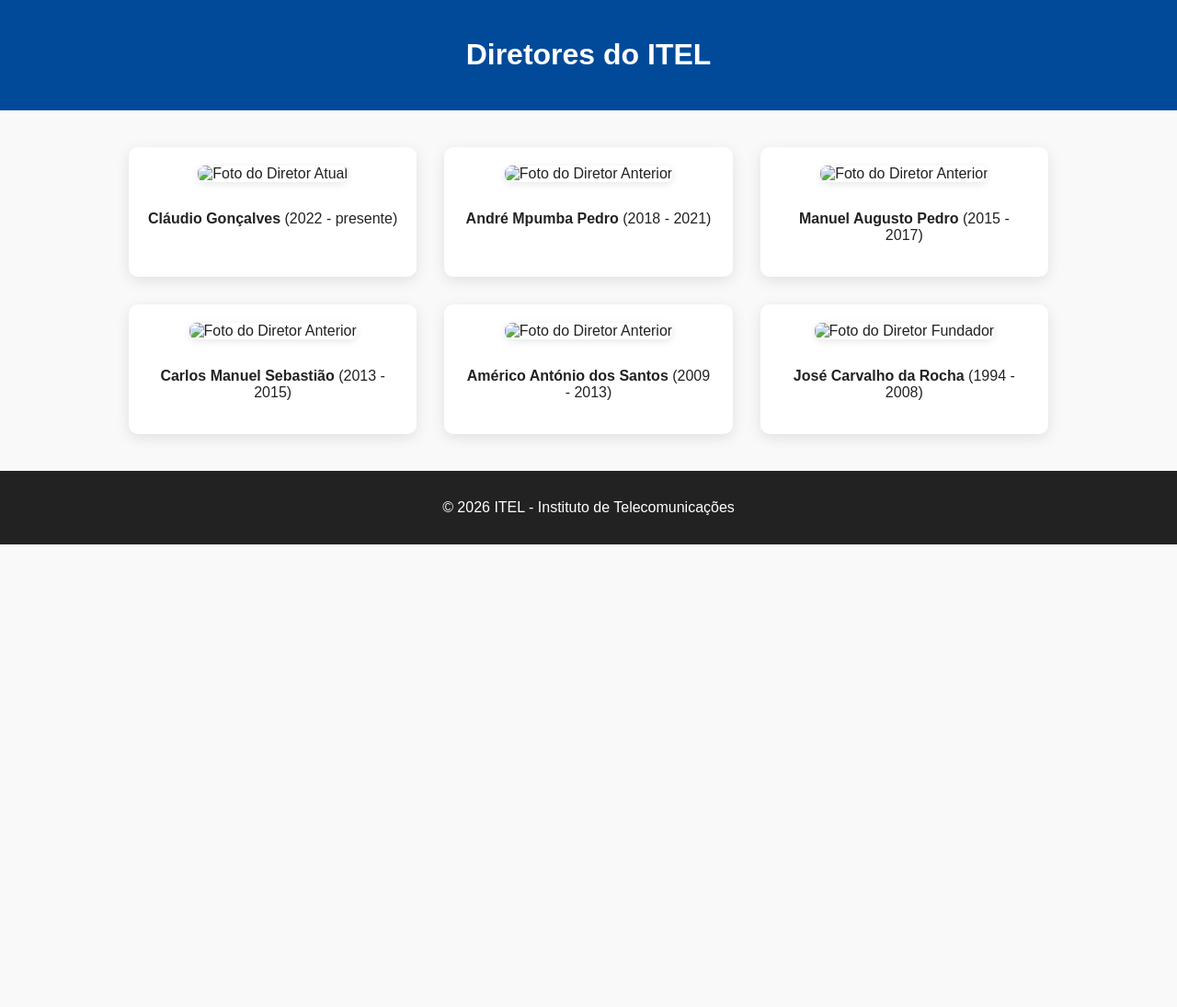
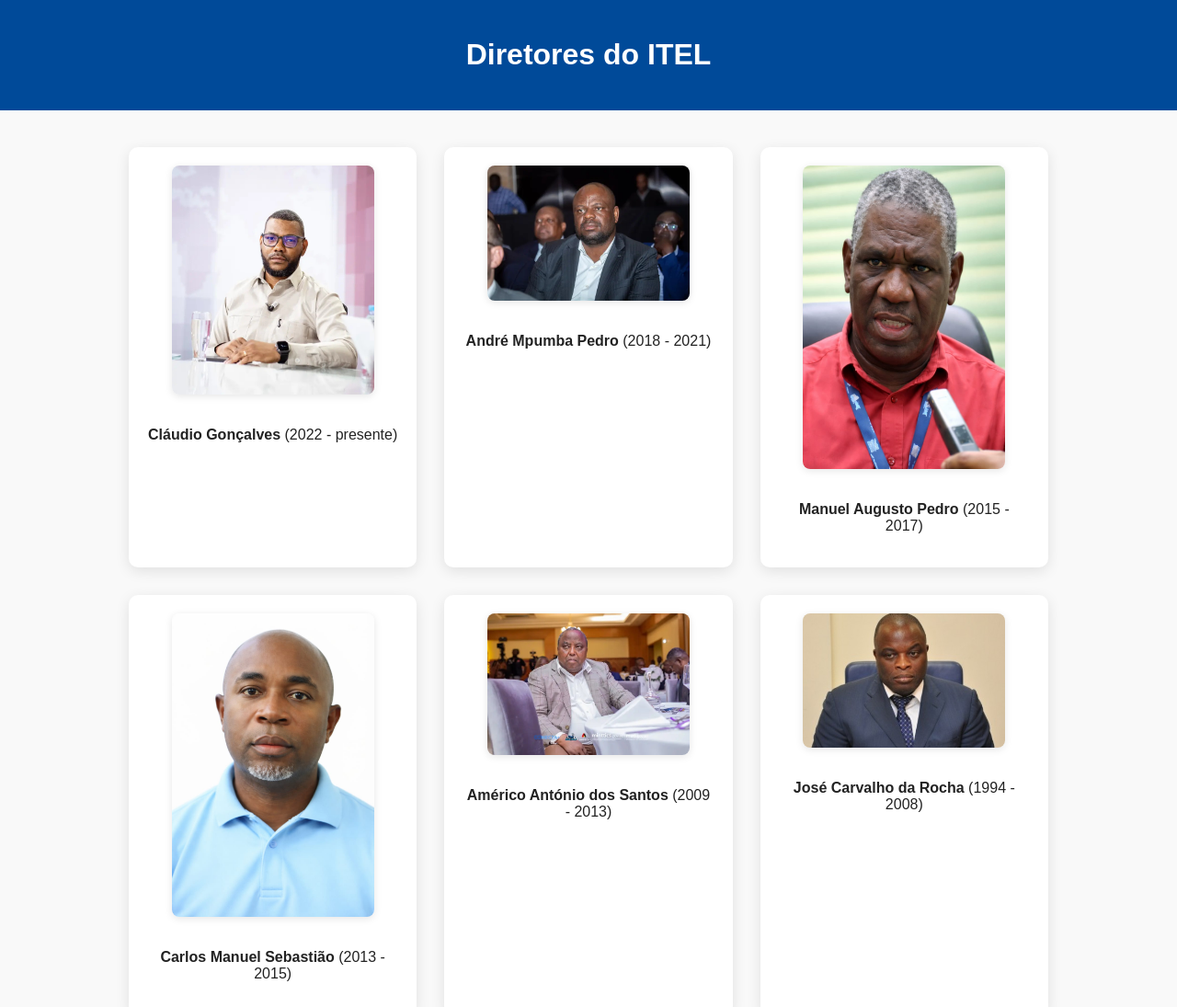
Before and after one commit to DanielCardoso0/ITEL, a plain HTML site: page diretores.html in a window 1280 px wide. Shown: the top 1095 px of the page at 92% size. Before the commit the page ends 800 px from the top, so only its background shows below. Drawn offline with Linux system fonts and the light colour scheme.

Commit message:
Update diretores.html

```diff
--- a/diretores.html
+++ b/diretores.html
@@ -13,20 +13,20 @@
 
     <main class="container">
         <section class="diretor-card">
-            <img src="img/diretor-atual.jpg" alt="Foto do Diretor Atual">
+            <img src="img/1773149284352.jpg" alt="Foto do Diretor Atual">
 
             <p><strong>Cláudio Gonçalves</strong> (2022 - presente)</p>
         </section>
 
             <section class="diretor-card">
-            <img src="img/diretor-anterior.jpg" alt="Foto do Diretor Anterior">
+            <img src="img/1773149411302.jpg" alt="Foto do Diretor Anterior">
 
             <p><strong> André Mpumba Pedro</strong> (2018 - 2021)</p>
         </section>
 
 
           <section class="diretor-card">
-            <img src="img/diretor-anterior.jpg" alt="Foto do Diretor Anterior">
+            <img src="img/WhatsApp Image 2026-03-12 at 21.56.42 (1).jpeg" alt="Foto do Diretor Anterior">
 
             <p><strong> Manuel Augusto Pedro</strong> (2015 - 2017)</p>
         </section>
@@ -35,7 +35,7 @@
 
 
         <section class="diretor-card">
-            <img src="img/diretor-anterior.jpg" alt="Foto do Diretor Anterior">
+            <img src="img/WhatsApp Image 2026-03-12 at 21.56.42.jpeg" alt="Foto do Diretor Anterior">
 
             <p><strong> Carlos Manuel Sebastião</strong> (2013 - 2015)</p>
         </section>
@@ -43,13 +43,13 @@
 
 
         <section class="diretor-card">
-            <img src="img/diretor-anterior.jpg" alt="Foto do Diretor Anterior">
+            <img src="img/1773149666919.jpg" alt="Foto do Diretor Anterior">
 
             <p><strong>Américo António dos Santos</strong> (2009 - 2013)</p>
         </section>
 
         <section class="diretor-card">
-            <img src="img/diretor-fundador.jpg" alt="Foto do Diretor Fundador">
+            <img src="img/WhatsApp Image 2026-03-12 at 21.56.40.jpeg" alt="Foto do Diretor Fundador">
 
             <p><strong>José Carvalho da Rocha</strong> (1994 - 2008)</p>
         </section>
```
